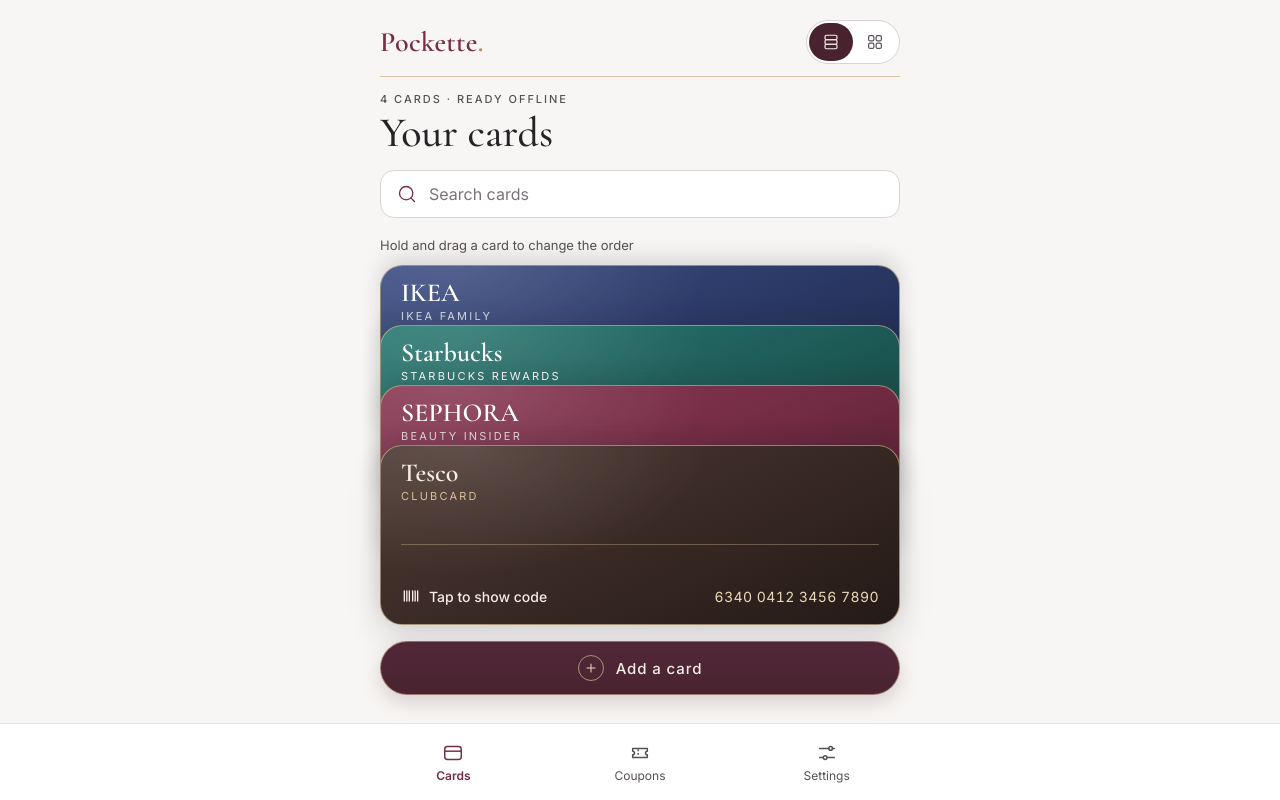
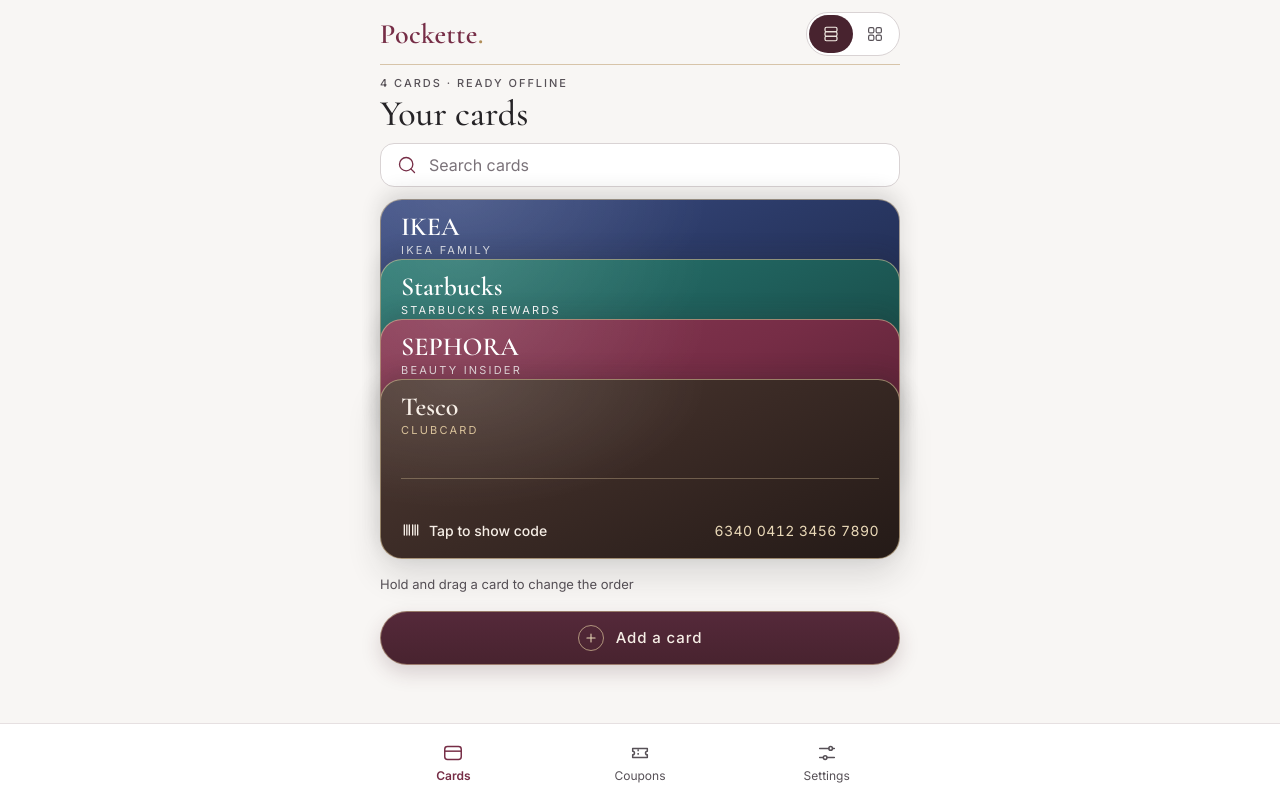
Before and after one commit to olesyalevytskaua-ops/pockette, a React (Vite) app: page / in a window 1280 px wide. Built offline with nearby package versions, Linux system fonts and the light colour scheme.

Commit message:
Refine wallet layout and showcase Pockette in the README

```diff
--- a/src/main.tsx
+++ b/src/main.tsx
@@ -442,20 +442,25 @@ function App() {
       <button className="text-button" onClick={() => setQuery('')}>{t.resetSearch}</button>
       <PrimaryButton onClick={addCard}>{t.addCard}</PrimaryButton>
     </div>;
+    const dragHint = cards.length > 1 && !normalized ? <p className="drag-hint">{t.dragHint}</p> : null;
     return layout === 'stack' ? <>
       <ul className="card-stack" ref={drag.listRef}>
         {drag.order.map((card, i) => <li key={card.id} data-drag-id={card.id} className={drag.draggingId === card.id ? 'lifted' : undefined}><CardStrip card={card} front={i === drag.order.length - 1} onClick={() => open(card)} drag={dragProps(card)} /></li>)}
       </ul>
+      {dragHint}
       <PrimaryButton className="home-add" onClick={addCard}>{t.addCard}</PrimaryButton>
-    </> : <ul className="card-grid" ref={drag.listRef}>
-      {drag.order.map(card => <li key={card.id} data-drag-id={card.id} className={drag.draggingId === card.id ? 'lifted' : undefined}><CardTile card={card} onClick={() => open(card)} drag={dragProps(card)} /></li>)}
-      <li><button className="add-tile" onClick={addCard}><span className="plus-disc" aria-hidden="true"><Plus size={16} strokeWidth={1.8} /></span>{t.addCard}</button></li>
-    </ul>;
+    </> : <>
+      <ul className="card-grid" ref={drag.listRef}>
+        {drag.order.map(card => <li key={card.id} data-drag-id={card.id} className={drag.draggingId === card.id ? 'lifted' : undefined}><CardTile card={card} onClick={() => open(card)} drag={dragProps(card)} /></li>)}
+        <li><button className="add-tile" onClick={addCard}><span className="plus-disc" aria-hidden="true"><Plus size={16} strokeWidth={1.8} /></span>{t.addCard}</button></li>
+      </ul>
+      {dragHint}
+    </>;
   }
 
   return <I18n.Provider value={t}>
     <a className="skip-link" href="#screen">{t.skip}</a>
-    <div className="app">
+    <div className={tab === 'cards' ? 'app app--cards' : 'app'}>
       <header className="header">
         <a className="wordmark" href="/" aria-label={t.home}>Pockette<span aria-hidden="true">.</span></a>
         {tab === 'cards' && <LayoutSwitch value={layout} onChange={chooseLayout} />}
@@ -468,7 +473,6 @@ function App() {
           {cards.length > 0 && <SearchField label={t.searchCards} value={query} onChange={setQuery} />}
           {banners}
           <p className="sr-only" role="status">{t.cardsFound(filteredCards.length)}</p>
-          {cards.length > 1 && !normalized && <p className="drag-hint">{t.dragHint}</p>}
           {hint && layout === 'stack' && <div className="hint" role="status">
             <p>{t.gridHint}</p>
             <button className="text-button" onClick={() => chooseLayout('tile')}>{t.useGrid}</button>
--- a/src/style.css
+++ b/src/style.css
@@ -127,11 +127,12 @@ svg { flex-shrink: 0; }
 .search-field input::-webkit-search-cancel-button { display: none; }
 .search-field .icon-button { color: var(--text-2); }
 
-/* One quiet line where the reorder control used to be: dragging needs no mode. */
-/* The list owns its gap below the search field, so it holds when the hint hides during a search;
-   the hint pulls the list back to a 10px gap under itself. */
-.drag-hint { margin: 18px 0 -6px; font-size: 13px; color: var(--text-2); }
-.drag-hint + .hint { margin-top: 16px; }
+/* Keep the cards close to search, with the reorder hint below the collection. */
+.app--cards { padding-top: 12px; }
+.app--cards .hairline { margin-block: 8px 10px; }
+.app--cards .screen-title { font-size: clamp(32px, 8.5vw, 36px); }
+.app--cards .search-field { height: 44px; margin-top: 10px; }
+.drag-hint { margin: 16px 0 0; text-align: start; font-size: 13px; color: var(--text-2); }
 .section-row { display: flex; align-items: center; justify-content: space-between; margin: 18px 0 10px; }
 .section-label { font-size: 13px; font-weight: 600; }
 .text-button { display: inline-flex; align-items: center; gap: 6px; min-height: 44px; padding: 0 4px; color: var(--accent); font-size: 13px; font-weight: 600; }
@@ -187,7 +188,7 @@ dialog[open] .card-head::after { animation: card-glint .9s cubic-bezier(.45, 0,
 
 /* CardStrip (stack view): 180px cards, 60px of each showing. */
 .card-stack, .card-grid, .coupon-list { list-style: none; margin: 0; padding: 0; }
-.card-stack, .card-grid { margin-top: 16px; }
+.card-stack, .card-grid { margin-top: 12px; }
 .hint + .card-stack, .hint + .card-grid { margin-top: 0; }
 .card-stack { display: flex; flex-direction: column; }
 .card-stack li { position: relative; }
```
Also changed, not shown: 3 other files (tests, documents, lock files or other folders).
